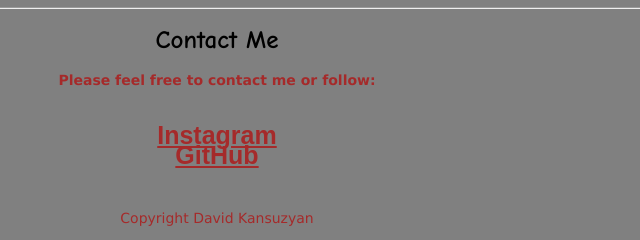
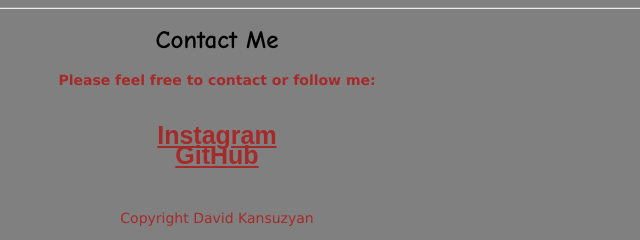
Before and after one commit to DavidSoftD/Portfolio, a plain HTML site: page index.html in a window 1280 px wide. Shown: the part 974-1214 px from the top of the page, 423-1063 px from the left. Drawn offline with Linux system fonts and the light colour scheme.

Commit message:
Update index.html

```diff
--- a/index.html
+++ b/index.html
@@ -31,7 +31,7 @@
 <hr class="hr-style">
 
 <h2>Contact Me<h2>
-    <p>Please feel free to contact me or follow: </p>
+    <p>Please feel free to contact or follow me: </p>
       <ul class="link-style">
         <li><a href="https://www.instagram.com/davidosssssss/?hl=en">Instagram</a></li>
         <li><a href="https://github.com/DavidSoftD">GitHub</a><li>
```
